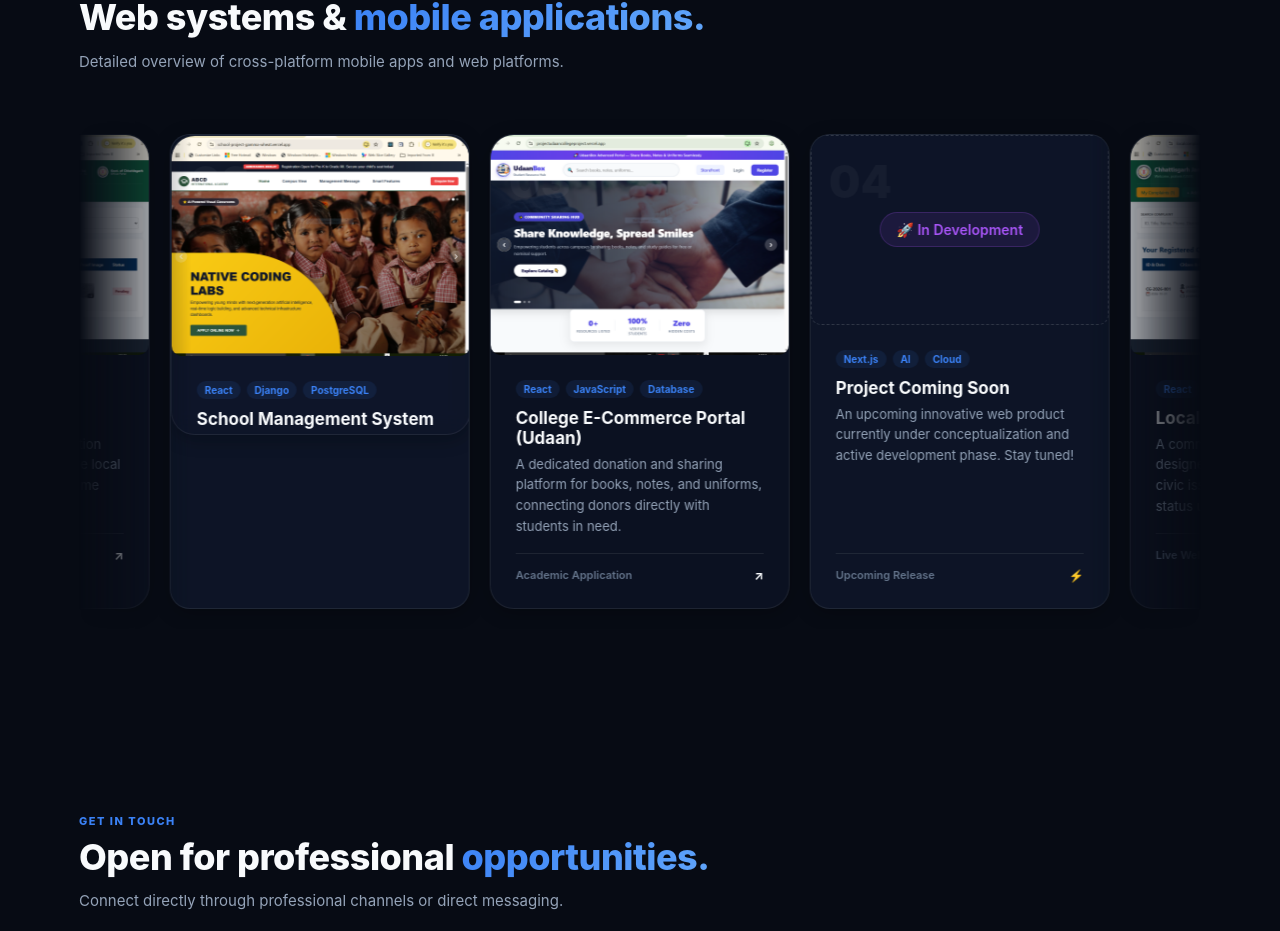
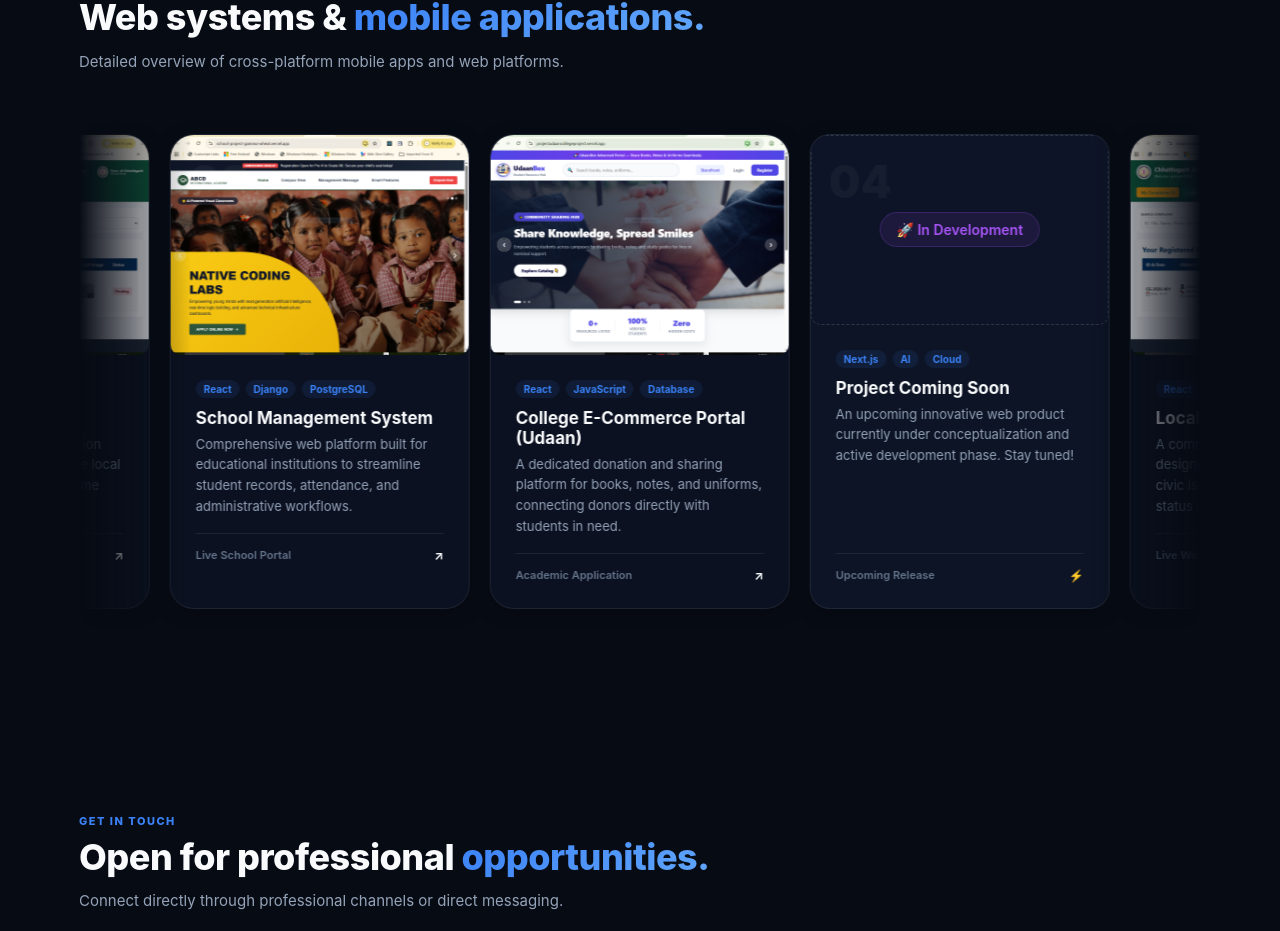
Before and after one commit to ppandey27/prateekpandeyportfolio, a React (Create React App) app: page / in a window 1280 px wide. Shown: the part 2474-3405 px from the top of the page. Built offline with nearby package versions, Linux system fonts and the light colour scheme.

Commit message:
Update App.js

```diff
--- a/src/App.js
+++ b/src/App.js
@@ -749,20 +749,14 @@ function App() {
           </a>
 
 
-
-          {/* ---------------- PROJECT 02 (Dummy) ---------------- */}
-        <article className="project-card">
-      {/* Pura card click karne par Vercel link par jayega */}
+        {/* ---------------- PROJECT 02 ---------------- */}
       <a
         href="https://school-project-gamma-wheat.vercel.app"
         target="_blank"
         rel="noopener noreferrer"
         className="project-card project-link-card"
-        style={{ textDecoration: 'none' }}
       >
         <div className="project-number">02</div>
-
-        {/* Visual / Image Section (Project 01 jaisa structure) */}
         <div className="project-visual custom-image-visual">
           <img
             src={managementImage}
@@ -770,28 +764,22 @@ function App() {
             className="project-img"
           />
         </div>
-
-        {/* Content Section */}
         <div className="project-content">
           <div className="project-tags">
             <span>React</span>
             <span>Django</span>
             <span>PostgreSQL</span>
           </div>
-
           <h3>School Management System</h3>
-
           <p>
             Comprehensive web platform built for educational institutions to streamline student records, attendance, and administrative workflows.
           </p>
-
           <div className="project-footer">
             <span>Live School Portal</span>
             <b>↗</b>
           </div>
         </div>
       </a>
-    </article>
 
           {/* ---------------- PROJECT 03 (Dummy) ---------------- */}
 
```
